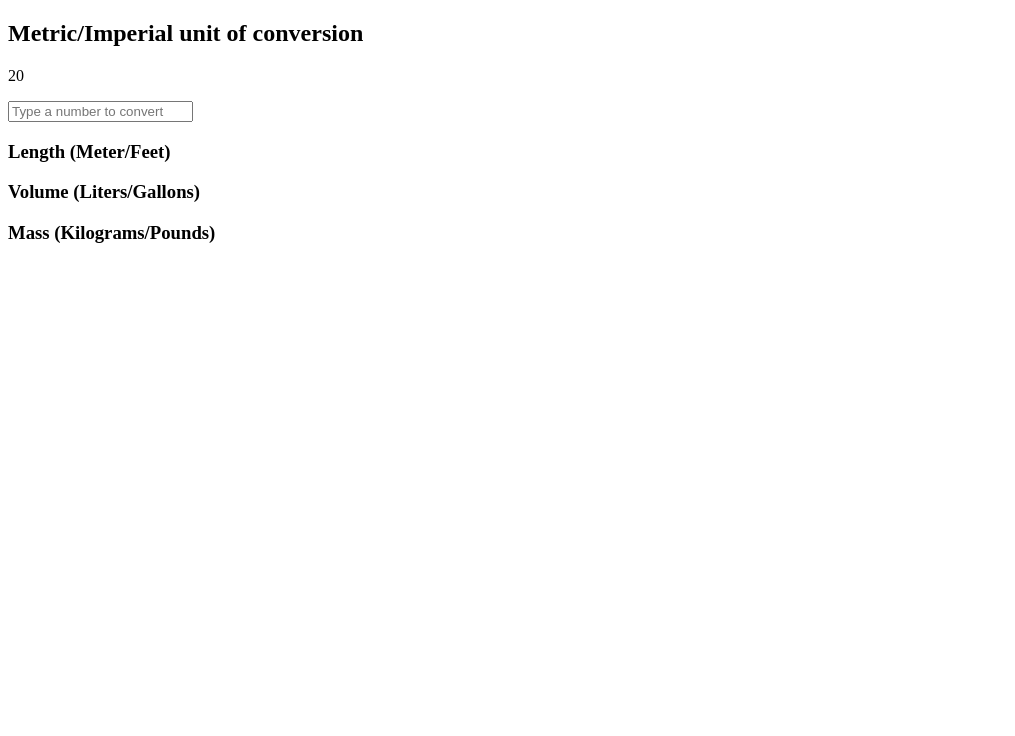
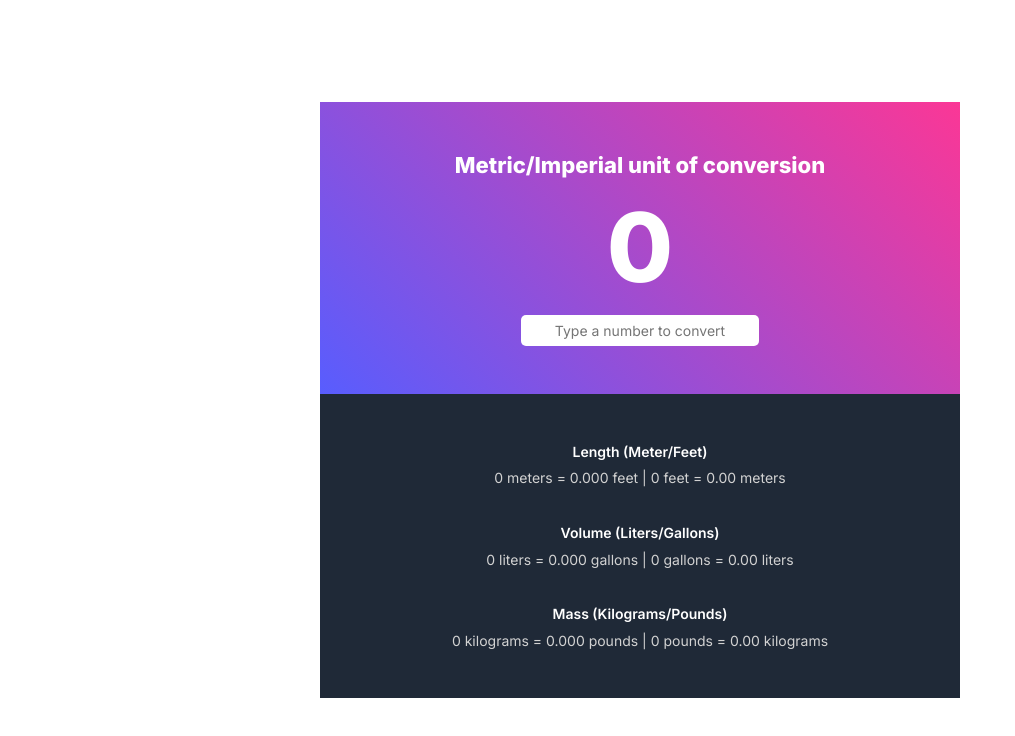
Before and after one commit to harithtarmizi/unit-converter, a plain HTML site: page index.html in a window 1280 px wide. Shown: the whole page, without its empty margins (0-1015 px from the left). Drawn offline with Linux system fonts and the light colour scheme.

Commit message:
1. create structure of system 2. styling the system

```diff
--- a/index.css
+++ b/index.css
@@ -0,0 +1,92 @@
+* {
+	box-sizing: border-box;
+}
+
+body {
+	margin: 0;
+	padding: 0;
+	text-align: center;
+	font-family: 'Inter', sans-serif;
+	font-weight: 400;
+	line-height: 1.4;
+	color: white;
+	height: 100vh;
+	display: flex;
+	justify-content: center;
+	align-items: center;
+}
+
+/* TYPOGRAPHY */
+
+h2, h3, p {
+	margin: 0;
+}
+
+h3, p {
+	font-size: 14px;
+}
+
+h2 {
+	font-weight: 800;
+	font-size: 22px;
+}
+
+h3 {
+	font-weight: 600;
+	margin-bottom: .5em;
+}
+
+.the-number-display {
+	font-size: 96px;
+	font-weight: 800;
+}
+
+.conversions p {
+	color: #D2D2D2;
+}
+
+.conversions p:not(:last-child) {
+	margin-bottom: 2.5em;
+}
+
+/* LAYOUT */
+
+.conversion-widget {
+	width: 50%;
+	min-width: 550px;
+	margin: 0 auto;
+}
+
+.display {
+	background: linear-gradient(45deg, #585DFE, #FB3796);
+	padding: 3em;
+}
+
+.conversions {
+	background: #1F2937;
+	padding: 3em;
+}
+
+/* INPUT FIELD */
+
+.the-number-input {
+	font-size: 14px;
+	font-family: 'Inter', sans-serif;
+	text-align: center;
+	padding: .5em 1em;
+	border: none;
+	border-radius: 5px;
+}
+
+/* Turn off stepper arrows in th einput field */
+/* Chrome, Safari, Edge, Opera */
+input::-webkit-outer-spin-button,
+input::-webkit-inner-spin-button {
+  -webkit-appearance: none;
+  margin: 0;
+}
+
+/* Firefox */
+input[type=number] {
+	-moz-appearance: textfield;
+  }
--- a/index.html
+++ b/index.html
@@ -5,23 +5,43 @@
 	<meta http-equiv="X-UA-Compatible" content="IE=edge">
 	<meta name="viewport" content="width=device-width, initial-scale=1.0">
 	<title>Unit Converter</title>
+	<link rel="preconnect" href="https://fonts.googleapis.com">
+	<link rel="preconnect" href="https://fonts.gstatic.com" crossorigin>
+	<link href="https://fonts.googleapis.com/css2?family=Inter:wght@400;600;800&display=swap" rel="stylesheet">
 	<link rel="stylesheet" href="index.css">
 </head>
 <body>
 	<div class="conversion-widget">
-		<div class="widget-display">
+		<div class="display">
 			<h2>Metric/Imperial unit of conversion</h2>
-			<p>20</p>
-			<input type="text" placeholder="Type a number to convert">
+			<p class="the-number the-number-display" id="the-number">0</p>
+			<input type="number" class="the-number-input" id="the-number-input"
+			placeholder="Type a number to convert">
 		</div>
-		<div class="widget-convert">
+		<div class="conversions">
 			<h3>Length (Meter/Feet)</h3>
-			<p></p>
+			<p>
+				<span class="the-number">0</span> meters =
+				<span id="conv-meters-feet">0.000</span> feet |
+				<span class="the-number">0</span> feet =
+				<span id="conv-feet-meters">0.00</span> meters
+			</p>
 			<h3>Volume (Liters/Gallons)</h3>
-			<p></p>
+			<p>
+				<span class="the-number">0</span> liters =
+				<span id="conv-liters-gal">0.000</span> gallons |
+				<span class="the-number">0</span> gallons =
+				<span id="conv-gal-liters">0.00</span> liters
+			</p>
 			<h3>Mass (Kilograms/Pounds)</h3>
-			<p></p>
+			<p>
+				<span class="the-number">0</span> kilograms =
+				<span id="conv-kilo-pounds">0.000</span> pounds |
+				<span class="the-number">0</span> pounds =
+				<span id="conv-pounds-kilo">0.00</span> kilograms
+			</p>
 		</div>
 	</div>
+	<script src="index.js"></script>
 </body>
 </html>
```
